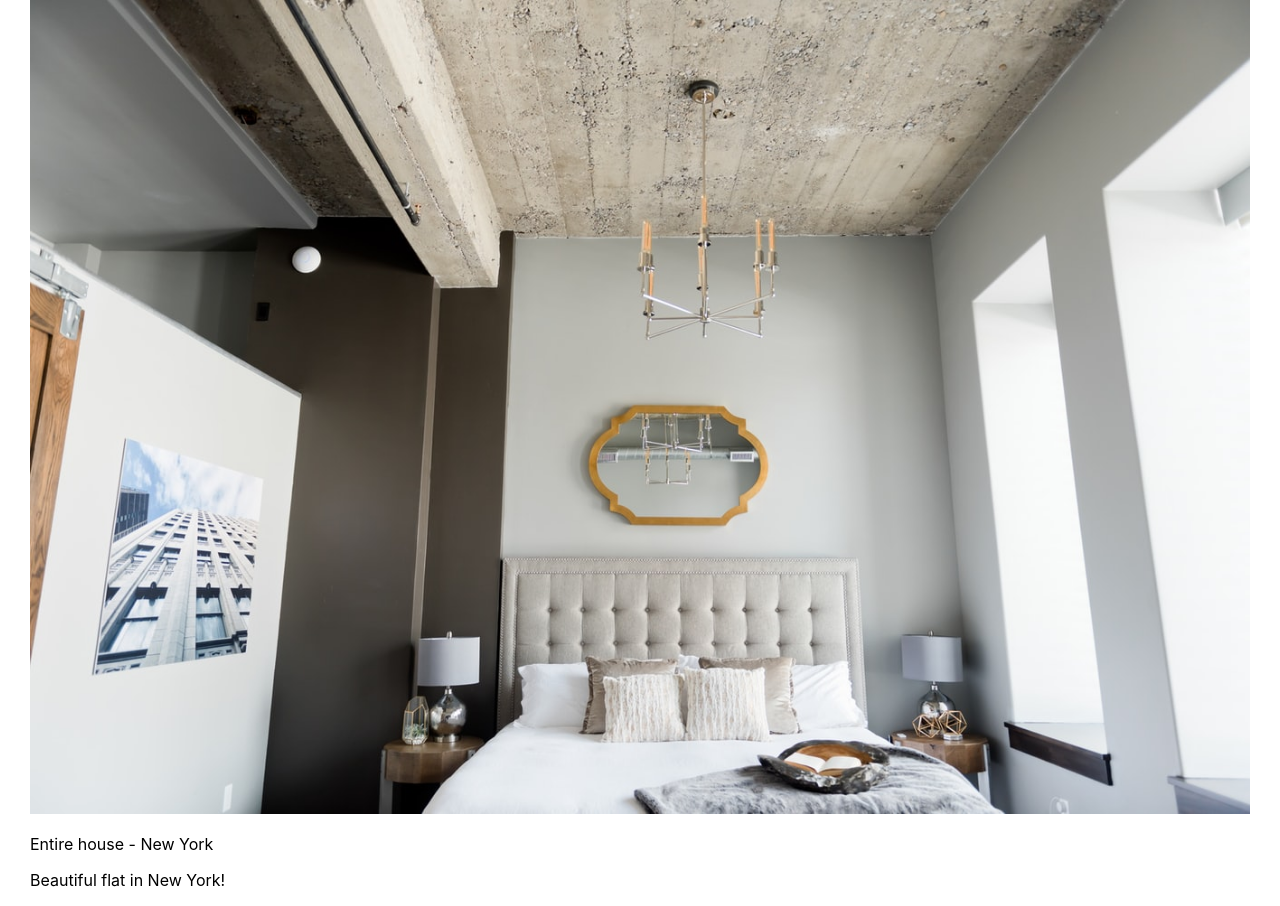
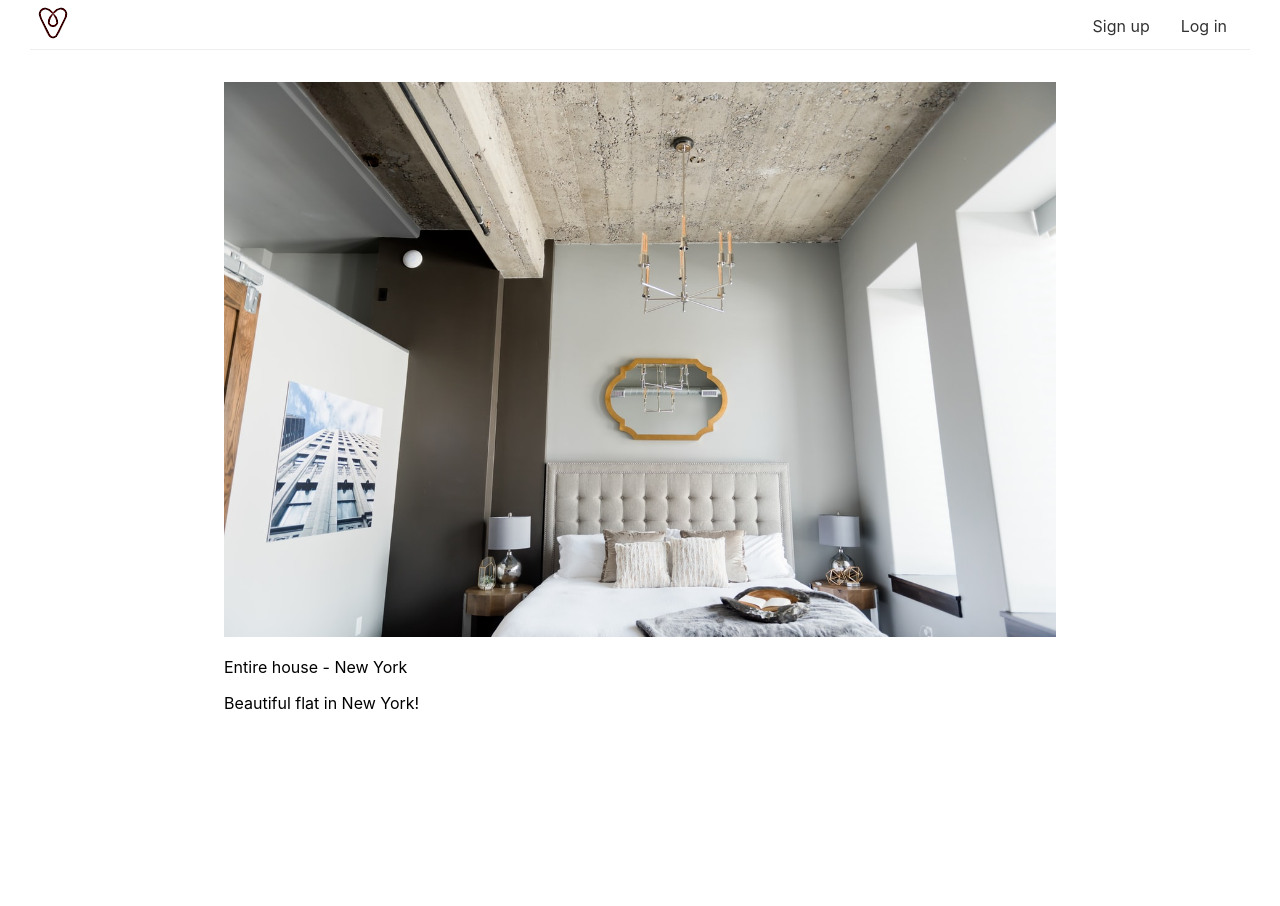
Before and after one commit to LBHABEBIC/airbnb-clone-react-nextjs-2020, a Next.js app: page /houses/1 in a window 1280 px wide. After the commit the page ends 800 px from the top, so only its background shows below. Built offline with nearby package versions, Linux system fonts and the light colour scheme.

Commit message:
CSS and Navigation bar

```diff
--- /dev/null
+++ b/components/Header.js
@@ -0,0 +1,64 @@
+import Link from 'next/link'
+
+export default function Header(props) {
+  return (
+    <div className='nav-container'>
+      <Link href='/'>
+        <a>
+          <img src='/img/logo.png' alt='' />
+        </a>
+      </Link>
+
+      <nav>
+        <ul>
+          <li>
+            <Link href='/register'>
+              <a>Sign up</a>
+            </Link>
+          </li>
+          <li>
+            <Link href='/login'>
+              <a>Log in</a>
+            </Link>
+          </li>
+        </ul>
+      </nav>
+
+      <style jsx>{`
+        ul {
+          margin: 0;
+          padding: 0;
+        }
+
+        li {
+          display: block;
+          float: left;
+        }
+
+        a {
+          text-decoration: none;
+          display: block;
+          margin-right: 15px;
+          color: #333;
+        }
+
+        nav a {
+          padding: 1em 0.5em;
+        }
+
+        .nav-container {
+          border-bottom: 1px solid #eee;
+          height: 50px;
+        }
+
+        img {
+          float: left;
+        }
+
+        ul {
+          float: right;
+        }
+      `}</style>
+    </div>
+  )
+}
--- /dev/null
+++ b/components/Layout.js
@@ -0,0 +1,20 @@
+import Header from './Header'
+
+export default function Layout(props) {
+  return (
+    <div>
+      <Header />
+      <main>{props.content}</main>
+      <style jsx>{`
+        main {
+          position: relative;
+          max-width: 56em;
+          background-color: white;
+          padding: 2em;
+          margin: 0 auto;
+          box-sizing: border-box;
+        }
+      `}</style>
+    </div>
+  )
+}
--- a/pages/houses/[id].js
+++ b/pages/houses/[id].js
@@ -1,8 +1,11 @@
 import Head from 'next/head'
 import houses from '../../houses.js'
+import Layout from '../../components/Layout'
 
 export default function House(props) {
   return (
+    <Layout
+      content={
         <div>
           <Head>
             <title>{props.house.title}</title>
@@ -13,6 +16,8 @@
           </p>
           <p>{props.house.title}</p>
         </div>
+      }
+    />
   )
 }
 
```
Also changed, not shown: pages/index.js (+5 -2 lines), public/img/logo.png (added). Lines whose indentation alone changed are shown as unchanged.
